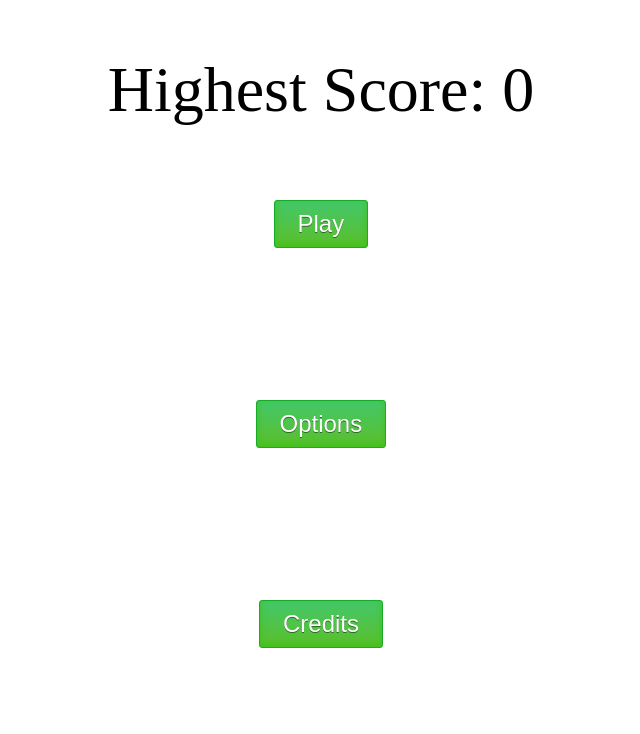
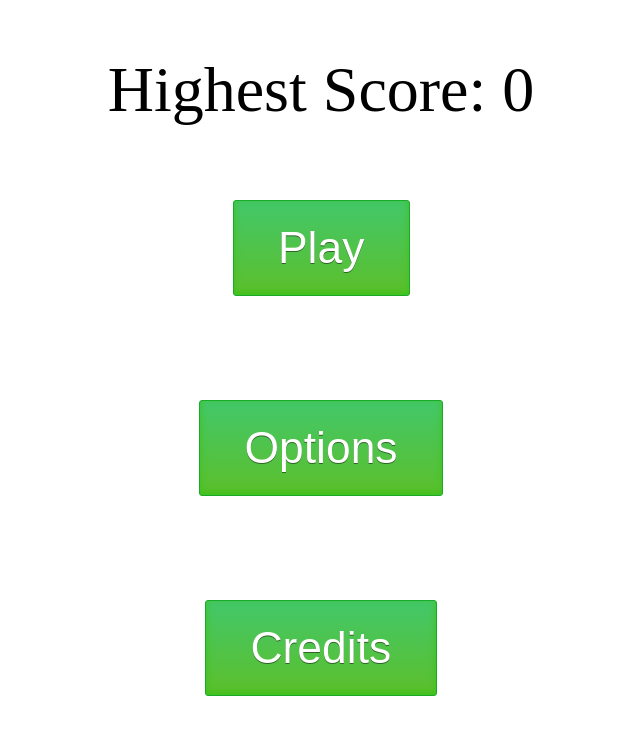
Before and after one commit to CastBart/GravityTurnJS, a website with bundled scripts: page GravityTurnJS/www/index.html in a window 1280 px wide. Shown: the whole page, without its empty margins (319-959 px from the left). Built offline with nearby package versions, Linux system fonts and the light colour scheme.

Commit message:
Added css main menu button scaling with different screen sizes

```diff
--- a/GravityTurnJS/www/css/margin.css
+++ b/GravityTurnJS/www/css/margin.css
@@ -23,8 +23,7 @@ body{
     cursor: pointer;
     color: #ffffff;
     font-family: Arial;
-    font-size: 15px;
-    padding: 9px 23px;
+    font-size: 20px;
     text-decoration: none;
     text-shadow: 0px 1px 0px #2f6627;
 }
--- a/GravityTurnJS/www/js/Game.js
+++ b/GravityTurnJS/www/js/Game.js
@@ -28,6 +28,7 @@ class Game
         this.imgPlayer = new Image();
         this.imgHealth = new Image();
 
+
         //screens
         this.mainMenu = new MainMenu();
         this.options = new Options();
@@ -36,9 +37,6 @@ class Game
         //divs
         this.createDiv("Restart", window.innerWidth / 2, window.innerHeight/ 4);
         this.createDiv("Main Menu", window.innerWidth / 2, window.innerHeight / 2);
-
-
-
 
     }
 
@@ -382,7 +380,7 @@ class Game
                 break;
             case 5://SplashScreen
                 this.splashScreen.update();
-                if (gameNs.counter >= 3)
+                if (gameNs.counter >= gameNs.TOTAL_ASSETS)
                 {
                     if (!this.assetsLoaded)
                     {
--- a/GravityTurnJS/www/js/Main.js
+++ b/GravityTurnJS/www/js/Main.js
@@ -28,6 +28,7 @@ function main()
     gameNs.soundOn = true;
     gameNs.gravity = window.innerHeight / 90;
     gameNs.counter = 0;
+    gameNs.TOTAL_ASSETS = 4;
 	if(localStorage.highestScore === undefined)
 	{
 		localStorage.highestScore = 0;
--- a/GravityTurnJS/www/js/MainMenu.js
+++ b/GravityTurnJS/www/js/MainMenu.js
@@ -26,7 +26,14 @@ class MainMenu
         document.body.appendChild(div);
         //setting the postition of the div
         var d = document.getElementById(divId);
-        d.style.fontSize = "x-large";
+        var fontSize = (window.innerHeight / 18);
+        d.style.fontSize = fontSize + "px";
+
+        d.style.paddingTop = fontSize / 2 + "px";
+        d.style.paddingBottom = fontSize / 2 + "px";
+        d.style.paddingLeft = fontSize + "px";
+        d.style.paddingRight = fontSize + "px";
+
         var width = d.offsetWidth;
         var height = d.offsetHeight;
         d.style.position = "absolute";
--- a/GravityTurnJS/www/js/data.json
+++ b/GravityTurnJS/www/js/data.json
@@ -2,5 +2,6 @@
 	"asteroid": "img/animation_asteroids.png",
 	"slow": "img/slowGreen.png",
   "player": "img/SpaceShip.jpg",
-  "health":  "img/life.png"
+  "health": "img/life.png",
+  "mainMenuBackground":  "img/mainBackground"
 }
```
Also changed, not shown: GravityTurnJS/www/img/mainBackground.jpg (added).
